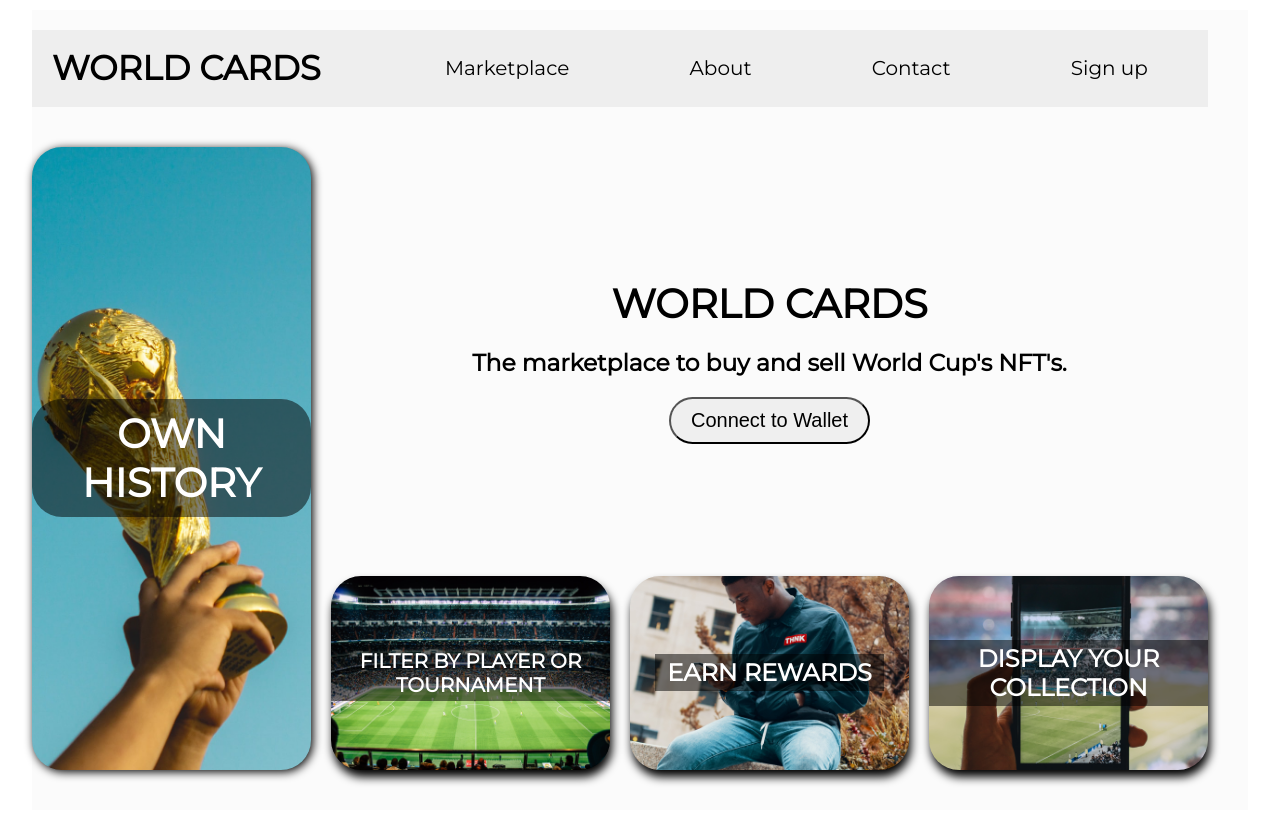
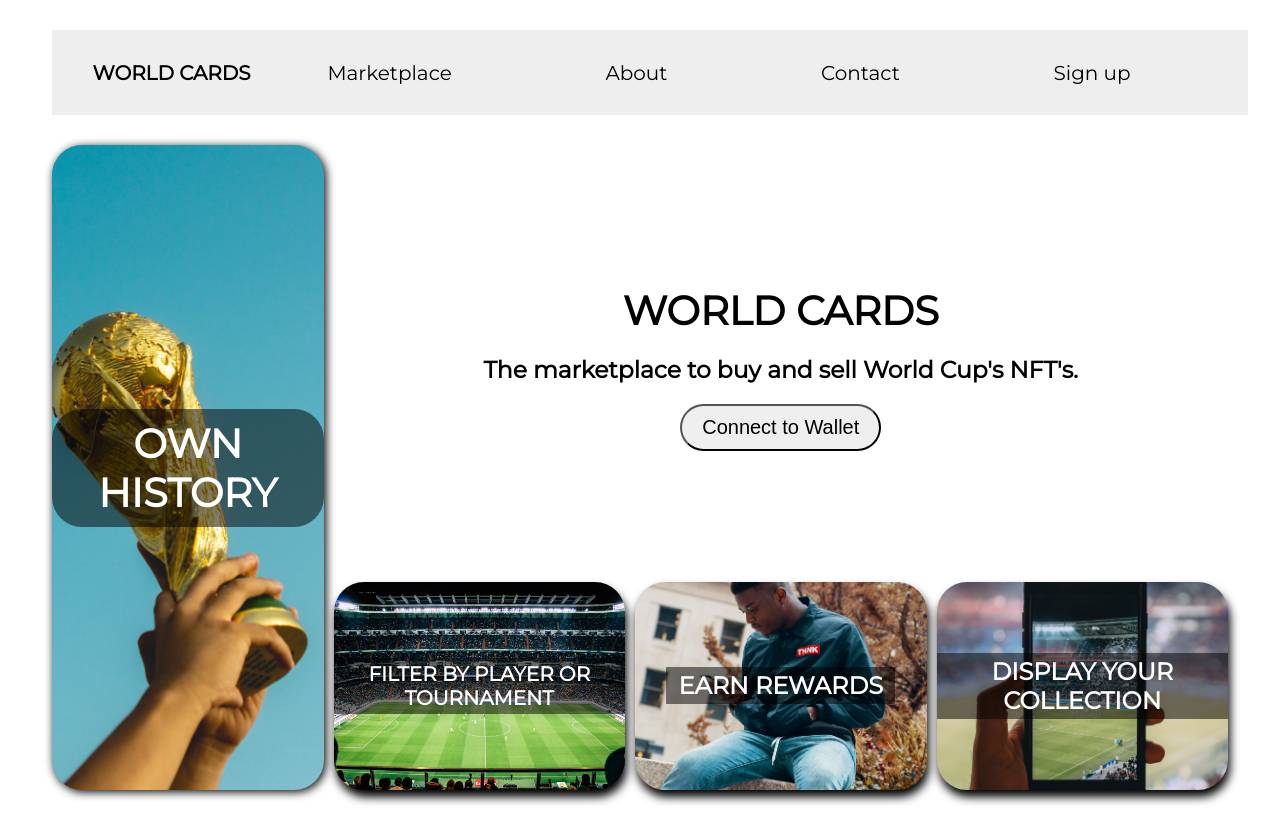
Before and after one commit to federico-barbieri/WorldCardsMarketplace, a plain HTML site: page index.html in a window 1280 px wide. Drawn offline with Linux system fonts and the light colour scheme.

Commit message:
Add files via upload

```diff
--- a/styles.css
+++ b/styles.css
@@ -18,11 +18,12 @@ body{
 .container{
   margin: 0.5rem auto 1rem auto;
   max-width: 95%;
-  background: #FBFBFB;
+
+
   display: grid;
-  grid-template-columns: 0.8fr 0.8fr 0.8fr 0.8fr;
+  grid-template-columns: 1fr 1fr 1fr 1fr;
   grid-template-rows: 0.6fr 1fr 1fr 1fr;
-  grid-gap: 1rem;
+  grid-gap: 0.5rem;
   grid-template-areas:
   "nav nav nav nav"
   "aside main main main"
@@ -30,7 +31,7 @@ body{
   "aside content1 content2 content3";
   height: 100vh;
   font-family: 'Montserrat', sans-serif;
-
+  text-align: center;
 }
 
 
@@ -42,21 +43,18 @@ nav{
   grid-area: nav;
   display: flex;
   align-items: center;
-  justify-content: space-between;
-  margin: 1rem 0;
+  justify-content: center;
+  margin: 1rem 1rem 1rem 1rem;
+  width: 100%;
 }
 
-.worldCardsLogo{
-  font-size: 1.7rem;
-  margin-left: 1rem;
-}
 
 .ul-nav{
   display: flex;
   flex-direction: row;
   list-style: none;
   justify-content: space-around;
-  width: 70%;
+  width: 80%;
 }
 
 /* aside */
@@ -77,6 +75,7 @@ aside{
   font-weight: bold;
   text-align: center;
   filter: drop-shadow(2px 2px 5px black);
+  margin-left: 1rem;
 }
 
 aside:hover{
@@ -244,8 +243,7 @@ footer{
 
 @media only screen and (max-width: 1000px){
   .container{
-    text-align: center;
-
+  text-align: center;
   grid-template-columns: 1fr;
   grid-template-rows: 0.5fr 0.7fr 0.7fr 1fr 1fr 1fr;
   grid-template-areas:
@@ -255,6 +253,10 @@ footer{
   "content1"
   "content2"
   "content3";
+  }
+  nav{
+    margin: 1rem auto;
+    width: 90%;
   }
   .worldCardsLogo{
     display: none;
```
